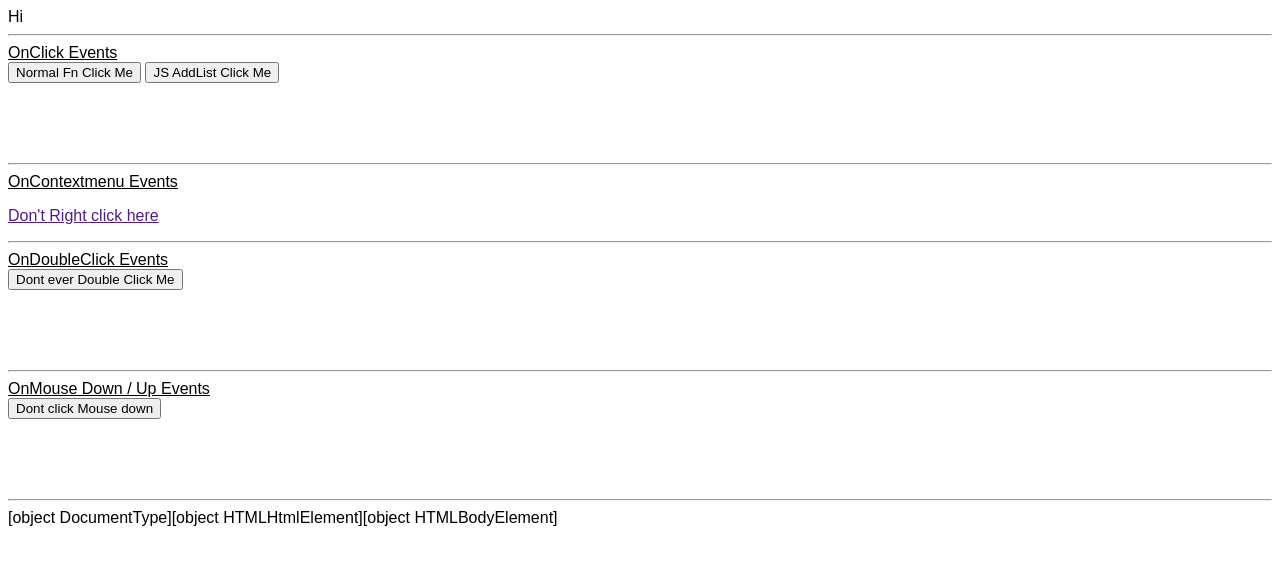
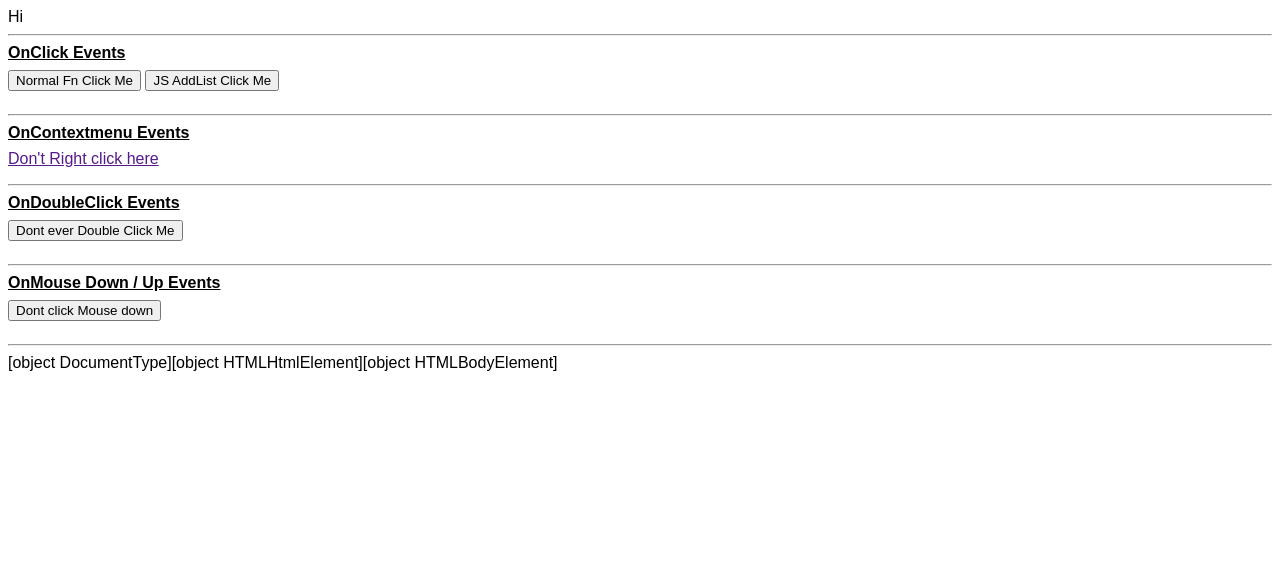
Before and after one commit to Sandy2095/sandy2095.github.io, a plain HTML site: page index.html in a window 1280 px wide. Drawn offline with Linux system fonts and the light colour scheme.

Commit message:
Update test.css

```diff
--- a/test.css
+++ b/test.css
@@ -2,3 +2,28 @@ body{
 font-family: 'Maven Pro', sans-serif;
 //font-family: 'Lalezar', cursive;
 }
+#upleft {
+   width:25%;
+   height: 26px;
+   //background:red;
+   float:left;
+//border: 1px solid black;
+
+}
+
+#upright {
+   width:75%;
+   height:26px;
+   //background:blue;
+  // border: 1px solid black;
+   float:right
+}
+#lendiv
+{
+	font-weight: bold;
+	width:100%;
+	float:left;
+	height:26px;
+//	background:gray;
+
+}
```
